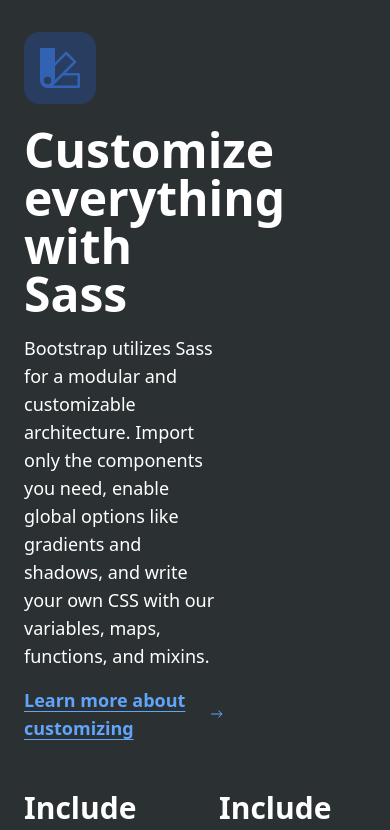
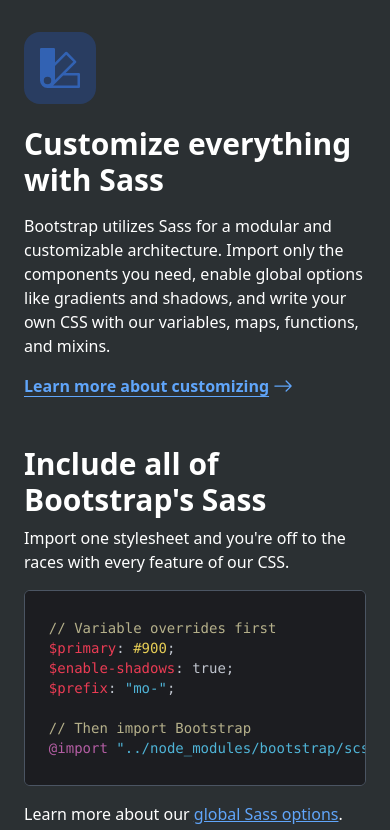
Before and after one commit to deglan-rivas/layout-tailwind-clonBootstrap, a React (Vite) app: page / in a window 390 px wide. Shown: the part 2540-3370 px from the top of the page. Built offline with nearby package versions, Linux system fonts and the light colour scheme.

Commit message:
feat: :sparkles: add media query to customization section 1

```diff
--- a/src/sections/Customization.jsx
+++ b/src/sections/Customization.jsx
@@ -38,17 +38,22 @@
   `
 
   return (
-    <section className="max-w-[1400px] w-full px-6 mx-auto mb-12 pb-12">
-      <div className="w-7/12 mb-12">
+    <section className="max-w-[1320px] w-full px-6 mx-auto mb-12 pb-12">
+      <div className="w-full mb-12
+      lg:w-7/12">
         <div className="bg-blue-600/25 p-4 inline-block rounded-2xl mb-4">
           <svg xmlns="http://www.w3.org/2000/svg" width="16" height="16" fill="currentColor" className="bi bi-palette2 text-blue-500/55 w-10 h-10" viewBox="0 0 16 16">
             <path d="M0 .5A.5.5 0 0 1 .5 0h5a.5.5 0 0 1 .5.5v5.277l4.147-4.131a.5.5 0 0 1 .707 0l3.535 3.536a.5.5 0 0 1 0 .708L10.261 10H15.5a.5.5 0 0 1 .5.5v5a.5.5 0 0 1-.5.5H3a3 3 0 0 1-2.121-.879A3 3 0 0 1 0 13.044m6-.21 7.328-7.3-2.829-2.828L6 7.188zM4.5 13a1.5 1.5 0 1 0-3 0 1.5 1.5 0 0 0 3 0M15 15v-4H9.258l-4.015 4zM0 .5v12.495zm0 12.495V13z"/>
           </svg>
         </div>
-        <h2 className="text-5xl font-bold mb-4">Customize everything with Sass</h2>
-        <p className="max-w-lg text-lg mb-4">Bootstrap utilizes Sass for a modular and customizable architecture. Import only the components you need, enable global options like gradients and shadows, and write your own CSS with our variables, maps, functions, and mixins.</p>
-        <div className="group font-semibold text-blue-400  text-lg inline-flex items-center">
-          <div className="group-hover:brightness-125 group-hover:cursor-pointer underline underline-offset-4">
+        <h2 className="text-3xl font-bold mb-4
+        md:text-4xl
+        lg:text-5xl">Customize everything with Sass</h2>
+        <p className="text-base mb-4
+        md:text-xl">Bootstrap utilizes Sass for a modular and customizable architecture. Import only the components you need, enable global options like gradients and shadows, and write your own CSS with our variables, maps, functions, and mixins.</p>
+        <div className="group font-semibold text-blue-400 inline-flex items-center">
+          <div className="group-hover:brightness-125 group-hover:cursor-pointer underline underline-offset-4
+          md:text-xl">
             Learn more about customizing
           </div>
           <svg xmlns="http://www.w3.org/2000/svg" fill="currentColor" className="bi bi-arrow-right inline-block w-5 h-5 ml-1 group-hover:translate-x-1 transition-transform" viewBox="0 0 16 16">
@@ -58,7 +63,8 @@
       </div>
 
       <div className="grid grid-cols-2 gap-12">
-        <div>
+        <div className='col-span-2
+        lg:col-span-1'>
           <h3 className="text-3xl mb-2 font-semibold">Include all of Bootstrap's Sass</h3>
           <p className="mb-4">Import one stylesheet and you're off to the races with every feature of our CSS.</p>
 
@@ -72,7 +78,8 @@
           </div>
           <p className="mb-4">Learn more about our <a href="#" className="text-blue-400 underline hover:brightness-125">global Sass options</a>.</p>
         </div>
-        <div>
+        <div className='col-span-2
+        lg:col-span-1'>
           <h3 className="text-3xl mb-2 font-semibold">Include what you need</h3>
           <p className="mb-4">The easiest way to customize Bootstrap—include only the CSS you need.</p>
 
```
